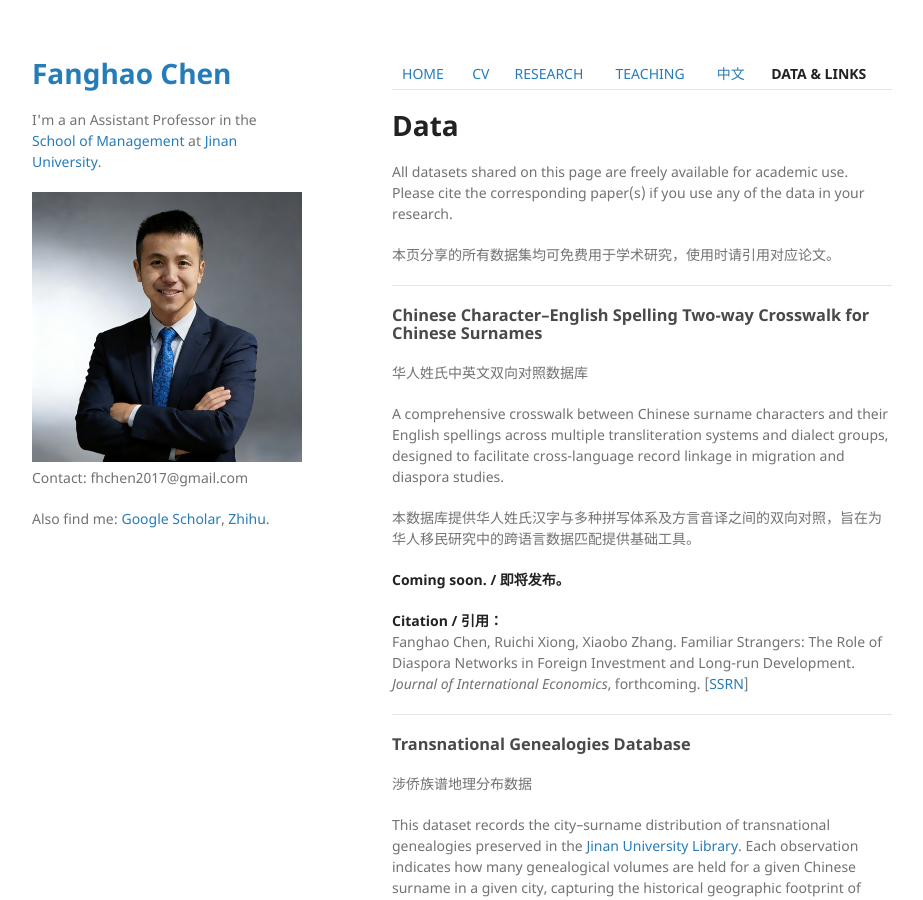
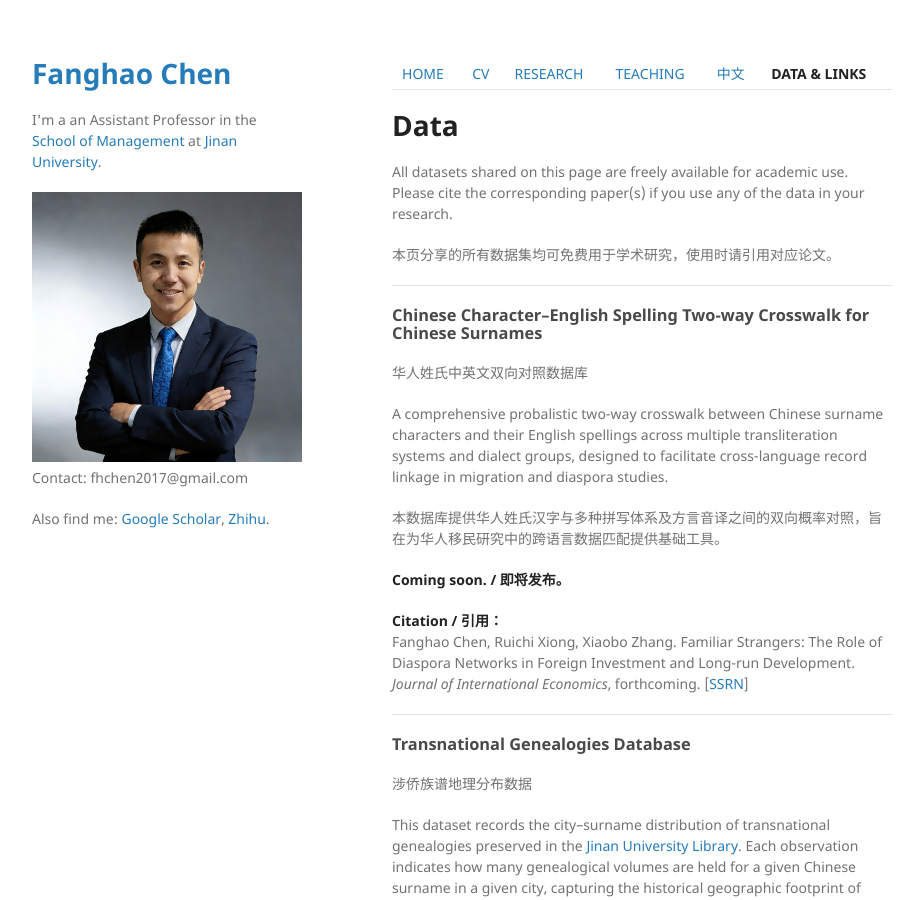
Before and after one commit to FanghaoChen/homepage, a Jekyll site: the page built from links.md, in a window 1280 px wide and 900 px high. Shown: the whole window, without its empty margins (178-1101 px from the left). Built offline with Jekyll 4.4.1, drawn with Linux system fonts in a browser that asks for light colours; our own code applies the rules of GitHub Pages for plain Markdown files.

Commit message:
Update links.md

```diff
--- a/links.md
+++ b/links.md
@@ -11,9 +11,9 @@ All datasets shared on this page are freely available for academic use. Please c
 ### Chinese Character–English Spelling Two-way Crosswalk for Chinese Surnames ###
 华人姓氏中英文双向对照数据库
 
-A comprehensive crosswalk between Chinese surname characters and their English spellings across multiple transliteration systems and dialect groups, designed to facilitate cross-language record linkage in migration and diaspora studies.
+A comprehensive probalistic two-way crosswalk between Chinese surname characters and their English spellings across multiple transliteration systems and dialect groups, designed to facilitate cross-language record linkage in migration and diaspora studies.
 
-本数据库提供华人姓氏汉字与多种拼写体系及方言音译之间的双向对照，旨在为华人移民研究中的跨语言数据匹配提供基础工具。
+本数据库提供华人姓氏汉字与多种拼写体系及方言音译之间的双向概率对照，旨在为华人移民研究中的跨语言数据匹配提供基础工具。
 
 **Coming soon. / 即将发布。**
 
```
